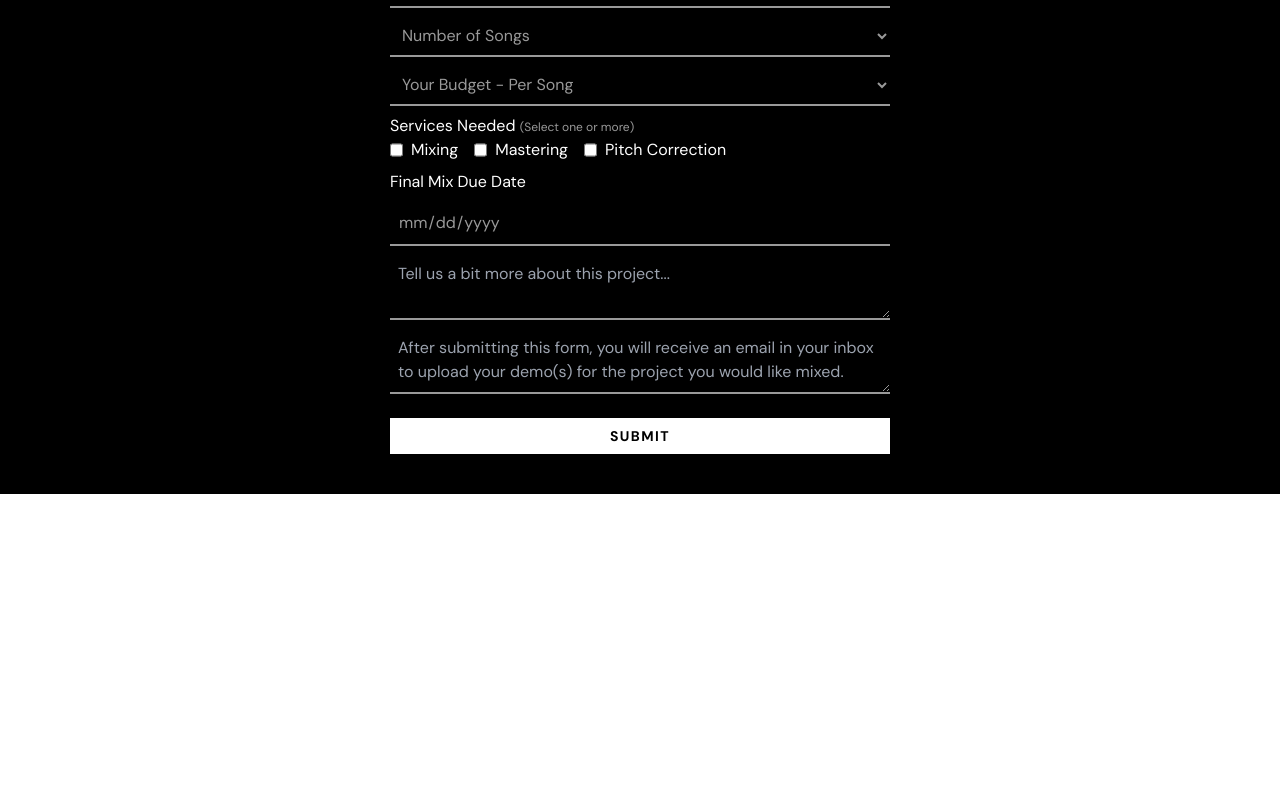
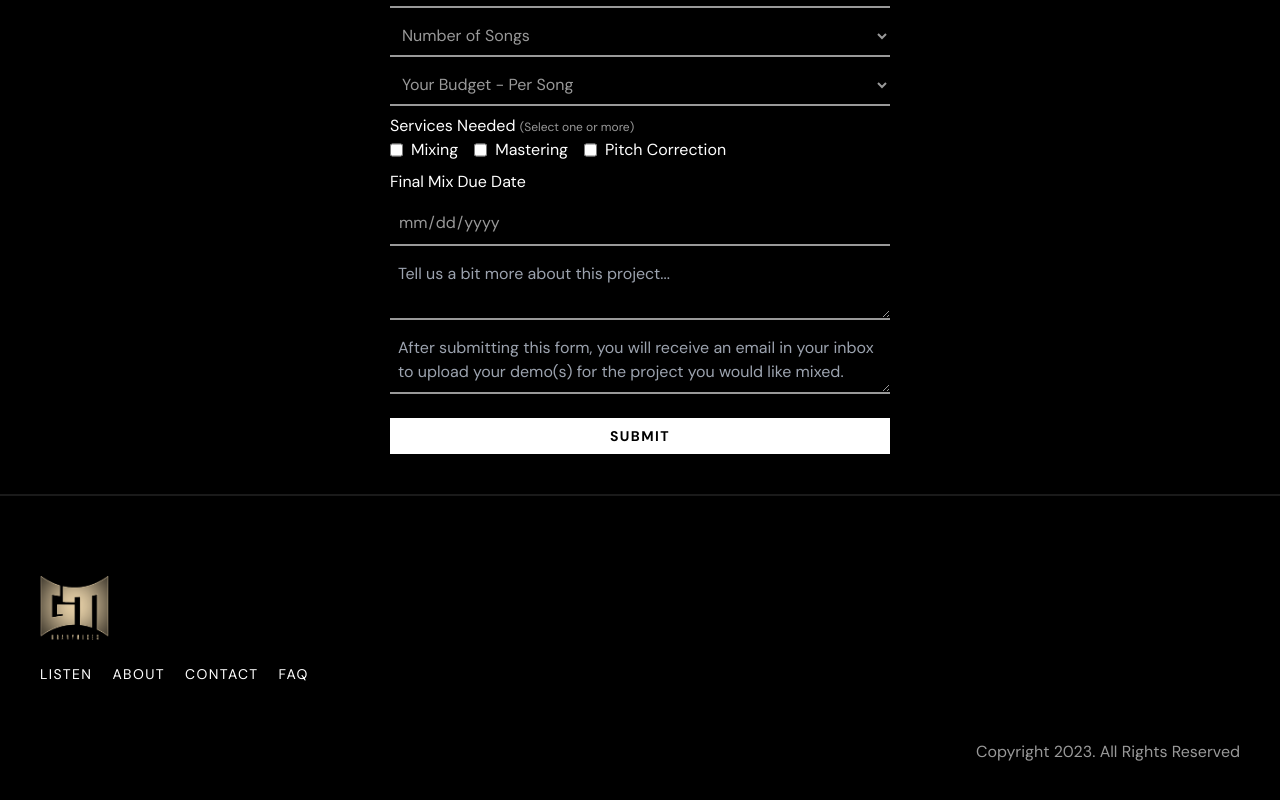
Before and after one commit to seangray-dev/gravy-mixes, a Next.js app: page / in a window 1280 px wide. Shown: the part 3258-4058 px from the top of the page. Before the commit the page ends 3752 px from the top, so only its background shows below. Built offline with nearby package versions, Linux system fonts and the light colour scheme.

Commit message:
add footer comp

```diff
--- /dev/null
+++ b/src/app/components/Footer.js
@@ -0,0 +1,44 @@
+import React from 'react';
+
+const Footer = () => {
+  return (
+    <footer className='bg-black text-white py-14 md:py-16 md:px-10 flex flex-col gap-[50px] md:grid md:grid-cols-2 pb-[56px] border-t-2 border-white/10'>
+      <div>
+        <div className='w-[170px] md:w-32 mx-auto md:mx-0 mb-2'>
+          <img
+            className='-ml-[29.5px]'
+            src='/assets/images/branding/gravymixes-logo.png'
+            alt=''
+          />
+        </div>
+        <ul className='flex flex-col md:flex-row gap-5 mx-auto md:mx-0 text-center uppercase text-sm tracking-widest md:pb-20'>
+          <li>
+            <a className='hover:opacity-60 transition-all' href=''>
+              Listen
+            </a>
+          </li>
+          <li>
+            <a className='hover:opacity-60 transition-all' href=''>
+              About
+            </a>
+          </li>
+          <li>
+            <a className='hover:opacity-60 transition-all' href=''>
+              Contact
+            </a>
+          </li>
+          <li>
+            <a className='hover:opacity-60 transition-all' href=''>
+              FAQ
+            </a>
+          </li>
+        </ul>
+      </div>
+      <div className='text-white/60 mx-auto md:mx-0 self-end md:text-right'>
+        Copyright 2023. All Rights Reserved
+      </div>
+    </footer>
+  );
+};
+
+export default Footer;
--- a/src/app/page.js
+++ b/src/app/page.js
@@ -6,6 +6,7 @@ import Playlists from './components/Playlists';
 import Testimonials from './components/Testimonials';
 import About from './components/About';
 import QuoteRequestForm from './components/QuoteRequestForm';
+import Footer from './components/Footer';
 
 export default function Home() {
   return (
@@ -20,6 +21,7 @@ export default function Home() {
         <About />
         <QuoteRequestForm />
       </main>
+      <Footer />
     </>
   );
 }
```
